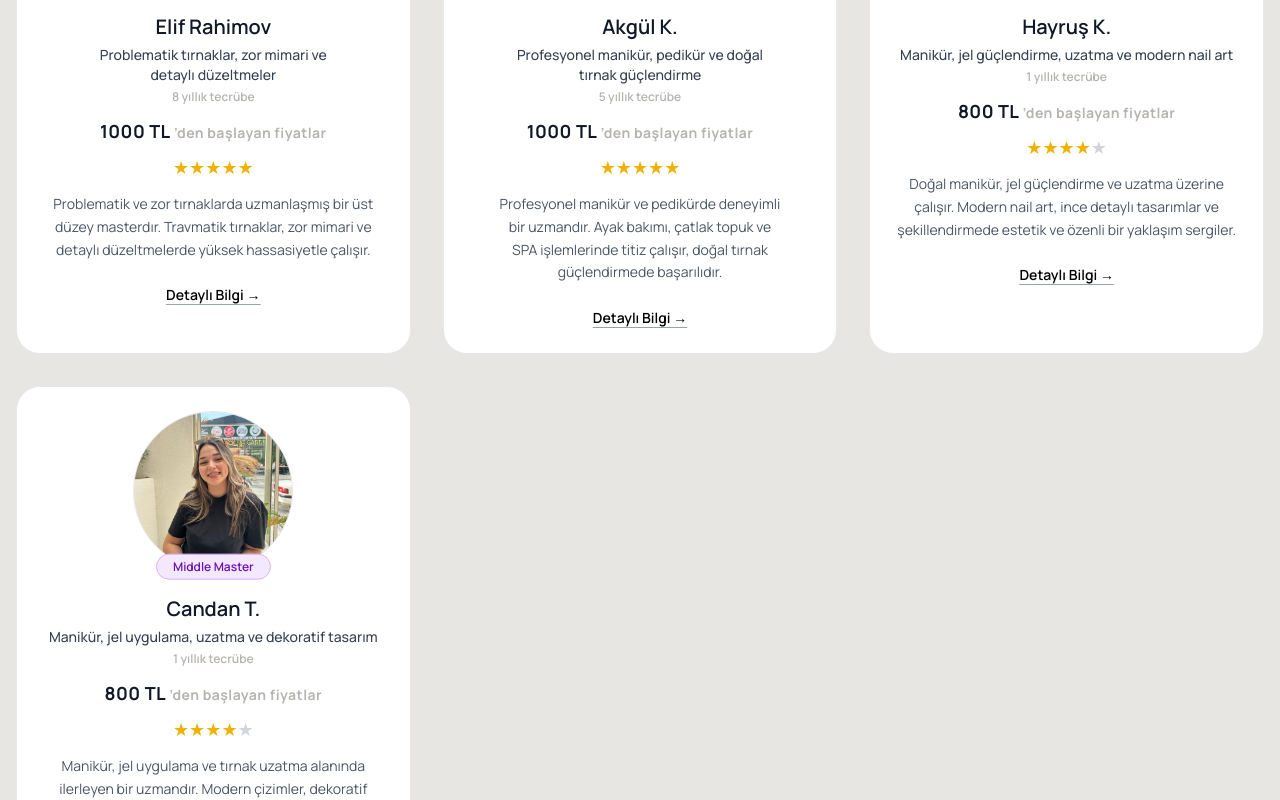
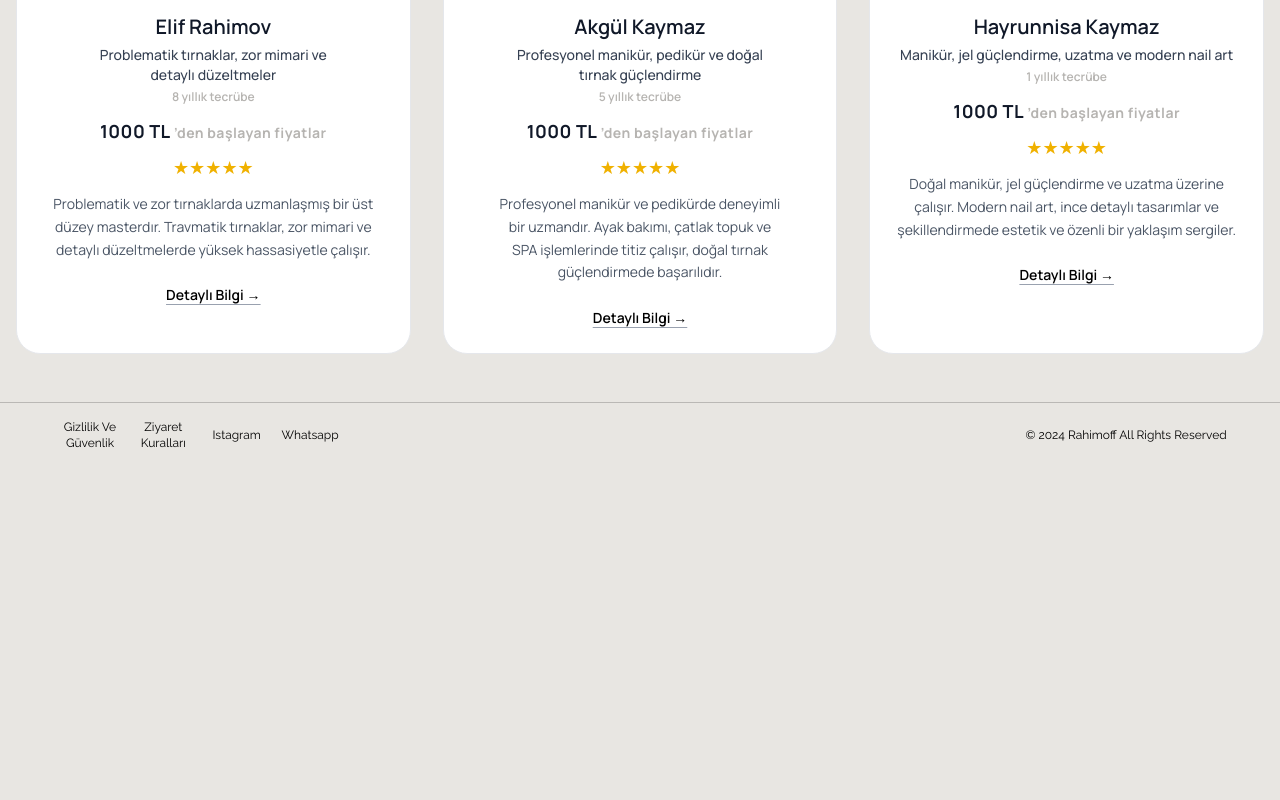
Before and after one commit to ruslanrahimov/rahimoff-nail-studio-react-app, a React (Vite) app: page /masters in a window 1280 px wide. Shown: the part 360-1160 px from the top of the page. After the commit the page ends 826 px from the top, so only its background shows below. Built offline with nearby package versions, Linux system fonts and the light colour scheme.

Commit message:
remove master

```diff
--- a/src/components/pages/Services.jsx
+++ b/src/components/pages/Services.jsx
@@ -1,5 +1,6 @@
 import { useState } from "react";
 import { tabContent } from "../../data/services.js";
+import { NavLink } from "react-router";
 
 const Services = () => {
         const [activeTab, setActiveTab] = useState("MANICURE");
@@ -14,8 +15,7 @@ const Services = () => {
                                         <button
                                                 key={key}
                                                 onClick={() => setActiveTab(key)}
-            className={`px-4 py-1 border border-platinum-900 cursor-pointer ${
-              key === activeTab
+                                                className={`px-4 py-1 border border-platinum-900 cursor-pointer ${key === activeTab
                                                         ? "bg-platinum-900 text-platinum-100"
                                                         : "bg-platinum-100 text-platinum-900"
                                                         } max-md:px-2 max-md:text-sm`}
@@ -38,12 +38,27 @@ const Services = () => {
                                                                 <p className="description text-xs">{service.description}</p>
                                                         </div>
                                                         <div className="right flex w-full justify-end max-md:flex-1">
-                <p className="price block md:text-sm">-</p>
+                                                                <p className="price block md:text-sm">{service.price}</p>
                                                         </div>
                                                 </li>
                                         );
                                 })}
                         </ul>
+
+                        <div className="mt-4 text-sm text-charcoal-500 mb-8">
+
+                                <p>
+                                        Fiyatlar uzmana göre değişiklik gösterebilir. Detaylı bilgi almak için{" "}
+                                        <NavLink
+                                                to="/masters"
+                                                className="underline text-platinum-900 hover:text-charcoal-700"
+                                        >
+                                                lütfen uzman seçiniz
+                                        </NavLink>
+                                        .
+                                </p>
+
+                        </div>
                 </div>
         );
 };
--- a/src/data/masters.js
+++ b/src/data/masters.js
@@ -98,7 +98,7 @@ export const masters = [
 
         {
                 id: "akgul",
-    name: "Akgül K.",
+                name: "Akgül Kaymaz",
                 role: "Profesyonel manikür, pedikür ve doğal tırnak güçlendirme",
                 experience: "5 yıllık tecrübe",
                 priceLevel: "1000 TL",
@@ -138,11 +138,11 @@ export const masters = [
 
         {
                 id: "hayrus",
-    name: "Hayruş K.",
+                name: "Hayrunnisa Kaymaz",
                 role: "Manikür, jel güçlendirme, uzatma ve modern nail art",
                 experience: "1 yıllık tecrübe",
-    priceLevel: "800 TL",
-    rating: 4,
+                priceLevel: "1000 TL",
+                rating: 5,
                 description:
                         "Doğal manikür, jel güçlendirme ve uzatma üzerine çalışır. Modern nail art, ince detaylı tasarımlar ve şekillendirmede estetik ve özenli bir yaklaşım sergiler.",
                 photo: baseUrl + "hayrus.webp",
@@ -159,7 +159,7 @@ export const masters = [
                         baseUrl + "hayrus/10.webp",
                         baseUrl + "hayrus/11.webp",
                 ],
-    level: "middle",
+                level: "top",
                 skills: [
                         "manikür",
                         "jel güçlendirme",
@@ -170,43 +170,9 @@ export const masters = [
                         "gel boya",
                 ],
                 services: overridePrices(excludeCategories(unifiedServices, ["pedicure"]), {
-      "manicure-protez-jel": 900,
-      "manicure-protez-tips": 900,
+                        "manicure-protez-jel": 1000,
+                        "manicure-protez-tips": 1000,
                 }),
         },
 
-  {
-    id: "candan",
-    name: "Candan T.",
-    role: "Manikür, jel uygulama, uzatma ve dekoratif tasarım",
-    experience: "1 yıllık tecrübe",
-    priceLevel: "800 TL",
-    rating: 4,
-    description:
-      "Manikür, jel uygulama ve tırnak uzatma alanında ilerleyen bir uzmandır. Modern çizimler, dekoratif tasarımlar ve nail art üzerine dikkatli ve titiz çalışır.",
-    photo: baseUrl + "candan.jpg",
-    gallery: [
-      baseUrl + "candan/1.webp",
-      baseUrl + "candan/2.webp",
-      baseUrl + "candan/3.webp",
-      baseUrl + "candan/4.webp",
-      baseUrl + "candan/5.webp",
-      baseUrl + "candan/6.webp",
-      baseUrl + "candan/7.webp",
-    ],
-    level: "middle",
-    skills: [
-      "manikür",
-      "jel uygulama",
-      "tırnak uzatma",
-      "nail art",
-      "dekoratif tasarım",
-      "çizim",
-      "minimal tasarım",
-    ],
-    services: overridePrices(excludeCategories(unifiedServices, ["pedicure"]), {
-      "manicure-protez-jel": 900,
-      "manicure-protez-tips": 900,
-    }),
-  },
 ];
--- a/src/data/services.js
+++ b/src/data/services.js
@@ -10,22 +10,26 @@ export const tabContent = {
                                 id: "manicure-basic",
                                 name: "Manikür",
                                 description: "Tırnak şekillendirme, et kesimi ve bakım.",
+                                price: 350,
                         },
                         {
                                 id: "manicure-gel-guc-kalici",
                                 name: "Manikür + Jel güçlendirme + Kalıcı Oje",
                                 description:
                                         "Doğal tırnağı güçlendirmek için jel uygulaması yapılır, ardından kalıcı oje ile tamamlanır.",
+                                price: 800,
                         },
                         {
                                 id: "manicure-protez-jel",
                                 name: "Manikür + Protez Tırnak (Jel)",
                                 description: "Doğal tırnağın üzerine özel jel ile yapılan uzatma işlemi.",
+                                price: 1000,
                         },
                         {
                                 id: "manicure-protez-tips",
                                 name: "Manikür + Protez Tırnak (Tips)",
                                 description: "Yapay tırnak ucu (tips) ile yapılan uzatma işlemi.",
+                                price: 1000,
                         },
                 ],
         },
@@ -39,21 +43,25 @@ export const tabContent = {
                                 id: "pedicure-kane-kalici-oje",
                                 name: "KANE Pedikür + Kalıcı Oje",
                                 description: "KANE ürünleri ile detaylı pedikür ve kalıcı oje.",
+                                price: 1000,
                         },
                         {
                                 id: "pedicure-kane-basic",
                                 name: "KANE Pedikür (Ojesiz)",
                                 description: "KANE ürünleri ile detaylı bakım.",
+                                price: 800,
                         },
                         {
                                 id: "pedicure-intensive",
                                 name: "Yoğun bakım pedikürü",
                                 description: "Nasır, çatlak ve diğer sorunlara özel tedavi.",
+                                price: "Fiyat değerlendirme sonrası belirlenir",
                         },
                         {
                                 id: "pedicure-men",
                                 name: "Erkek Pedikürü",
                                 description: "Erkek ayağı için geliştirilmiş özel bakım protokolü.",
+                                price: 1500,
                         },
                 ],
         },
@@ -67,56 +75,67 @@ export const tabContent = {
                                 id: "art-tasarim-jelleri",
                                 name: "Tasarım jelleri",
                                 description: "Simli, Disco, İnci tasarımlar.",
+                                price: 10,
                         },
                         {
                                 id: "art-nailart-basic",
                                 name: "Nail Art (1 Tırnak)",
                                 description: "El boyaması veya özel tasarım.",
+                                price: 50,
                         },
                         {
                                 id: "art-simple-lines",
                                 name: "Nokta, Çizgi, Vitray, Kedi Gözü",
                                 description: "Basit küçük süslemeler.",
+                                price: 15,
                         },
                         {
                                 id: "art-french",
                                 name: "French",
                                 description: "Klasik zarif uç tasarımı.",
+                                price: 20,
                         },
                         {
                                 id: "art-light-design",
                                 name: "Geometri (2 öğeye kadar), Sticker, Slider…",
                                 description: "Hafif, sade süsleme.",
+                                price: 20,
                         },
                         {
                                 id: "art-advanced-design",
                                 name: "Mermer, çoklu stamping, ombre",
                                 description: "Daha belirgin tasarım stilleri.",
+                                price: 25,
                         },
                         {
                                 id: "art-beads",
                                 name: "Boncuk",
                                 description: "3D hacimli süsler.",
+                                price: "10-30",
                         },
                         {
                                 id: "art-geometry-advanced",
                                 name: "Geometrik Tasarım (3+ öğe)",
                                 description: "Karmaşık çizim tasarımları.",
+                                price: "30-40",
                         },
                         {
                                 id: "art-ombre-multi",
                                 name: "Ombre (çok renkli)",
                                 description: "Renk geçişli tasarım.",
+                                price: "30",
                         },
                         {
                                 id: "art-mermer-advanced",
                                 name: "Mermer (2+ renk)",
                                 description: "Doğal taş efekti.",
+                                price: 30,
                         },
                         {
                                 id: "art-korean-3d",
                                 name: "Kore Tasarımı (Hacimli)",
                                 description: "3D hacimli tasarım.",
+                                price: "30-50",
                         },
                 ],
         },
@@ -130,21 +149,25 @@ export const tabContent = {
                                 id: "extra-remove-gel",
                                 name: "Çıkartma (Jel, Akrilik, Tips)",
                                 description: "Kaplamanın sağlıklı ve zarar vermeden çıkarılması.",
+                                price: 300,
                         },
                         {
                                 id: "extra-remove-other-salon",
                                 name: "Diğer Salon İşlemi Çıkartma",
                                 description: "Başka salonda yapılan işlemin çıkartılması.",
+                                price: 200,
                         },
                         {
                                 id: "extra-one-nail-extension",
                                 name: "Tek Tırnak Uzatma",
                                 description: "Sadece tek tırnak için uzatma işlemi.",
+                                price: 100,
                         },
                         {
                                 id: "extra-long-length",
                                 name: "L ve üzeri Uzunluk Ek Ücreti",
                                 description: "Uzun tırnak tercih edenler için ek ücret.",
+                                price: "100-300",
                         },
                 ],
         },
```
Lines whose indentation alone changed are shown as unchanged.
